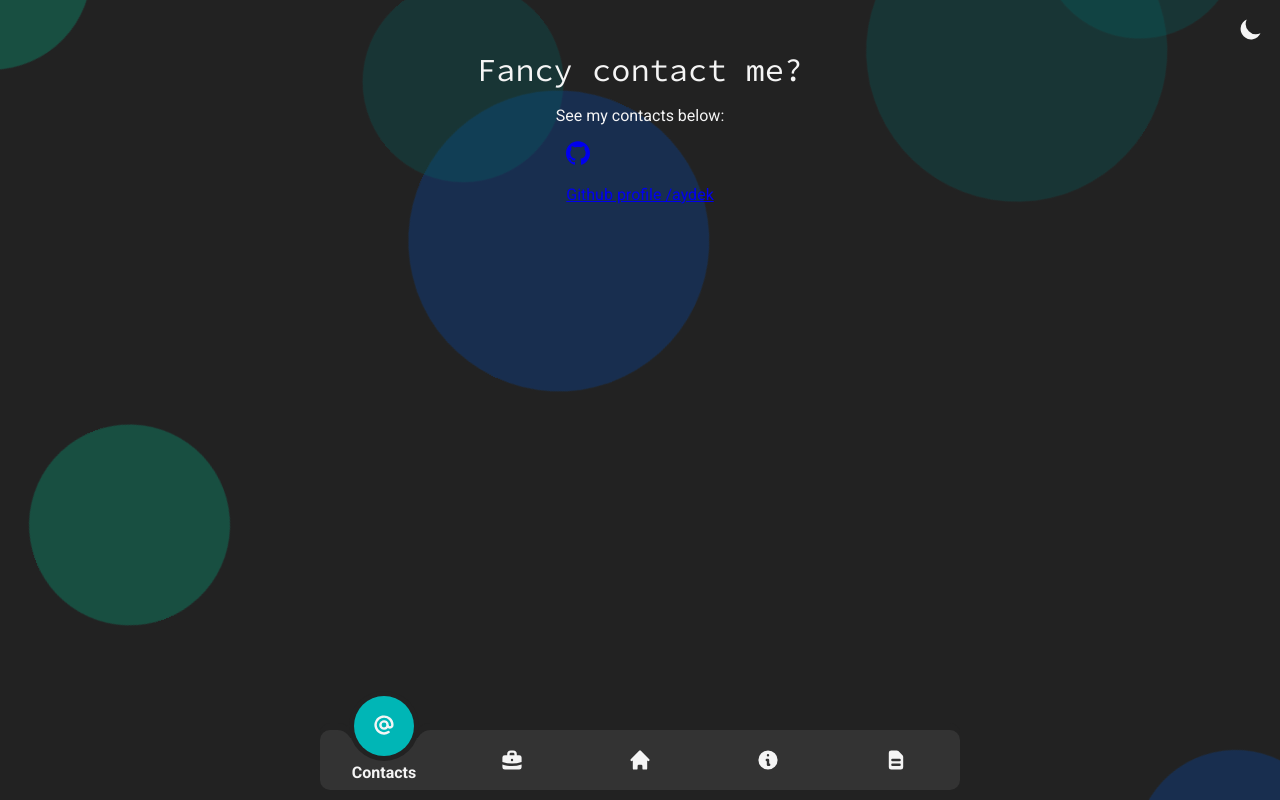
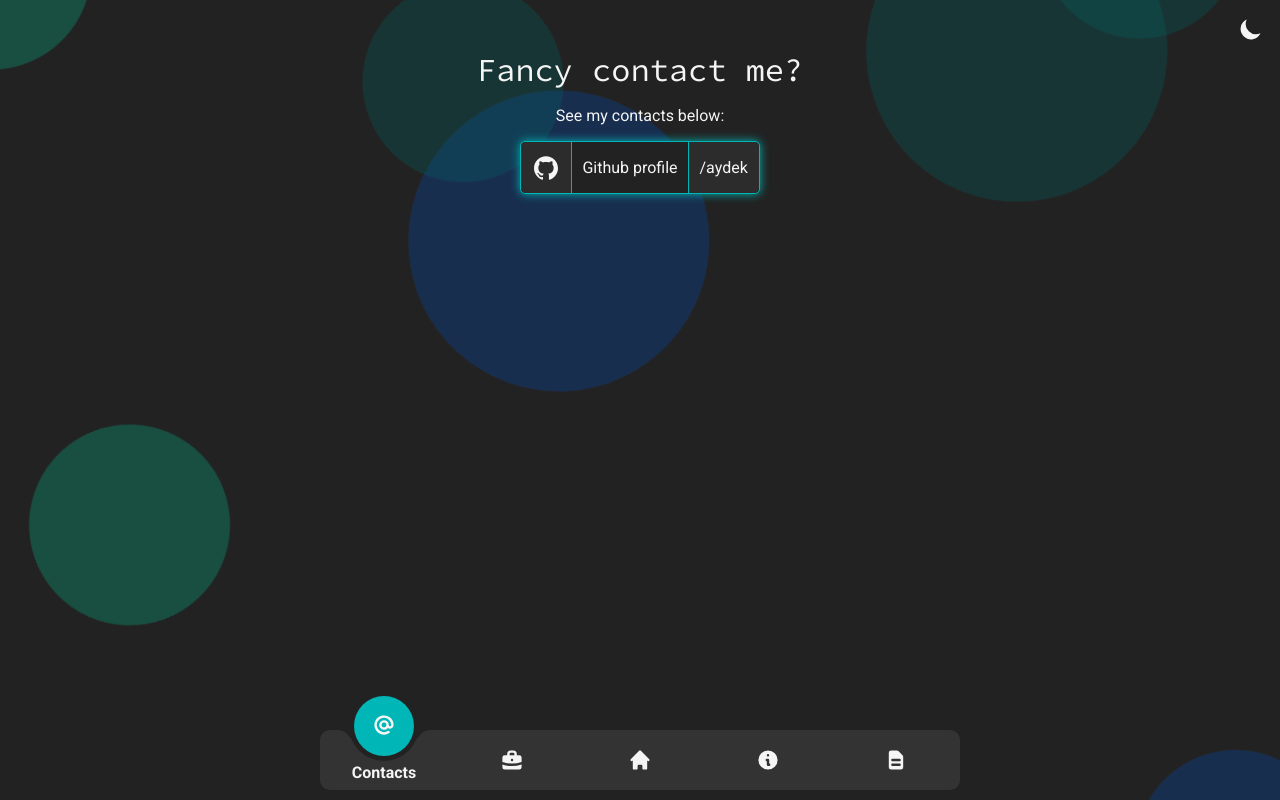
Before and after one commit to aydek/my-portfolio, a React (Vite) app: page / in a window 1280 px wide. Both pictures are taken after a click on the element "Contacts". Built offline with nearby package versions, Linux system fonts and the light colour scheme.

Commit message:
Created button style

```diff
--- a/src/components/Contacts.tsx
+++ b/src/components/Contacts.tsx
@@ -6,9 +6,14 @@ export const Contacts = ({ className }: { className: string }) => {
         <div className={`contacts__body ${className}`}>
             <div className="sub__text">Fancy contact me?</div>
             <p>See my contacts below:</p>
-            <a href='https://github.com/aydek' className="contacts__button__group">
-                <Github />
-                <p>Github profile /aydek</p>
+            <a href="https://github.com/aydek" className="contacts__button__group">
+                <div className="button__left">
+                    <Github />
+                </div>
+
+                <p>Github profile</p>
+
+                <div className="button__right">/aydek</div>
             </a>
         </div>
     );
--- a/src/style/Contacts.scss
+++ b/src/style/Contacts.scss
@@ -1,4 +1,3 @@
-
 .about__body {
     display: flex;
     flex-direction: column;
@@ -18,3 +17,43 @@
         animation: hideWindow 1s forwards;
     }
 }
+
+.contacts__button__group {
+    text-decoration: none;
+    color: var(--txtColor);
+    display: flex;
+    align-items: center;
+
+    border-radius: 5px;
+    text-decoration: none;
+    color: var(--txtColor);
+    background-color: var(--bgColor);
+    user-select: none;
+    box-shadow: 0px 0px 10px var(--highlightColor);
+    border: 1px solid var(--highlightColor);
+
+    .button__left {
+        width: 50px;
+        height: 100%;
+        margin-right: 10px;
+        background-color: rgba($color: #555, $alpha: 0.2);
+        display: grid;
+        place-items: center;
+        border-top-left-radius: 5px;
+        border-bottom-left-radius: 5px;
+        border-right: 1px solid var(--highlightColor);
+    }
+
+    .button__right {
+        width: 50px;
+        height: 100%;
+        margin-left: 10px;
+        padding-inline: 10px;
+        background-color: rgba($color: #555, $alpha: 0.2);
+        display: grid;
+        place-items: center;
+        border-top-right-radius: 5px;
+        border-bottom-right-radius: 5px;
+        border-left: 1px solid var(--highlightColor);
+    }
+}
```
